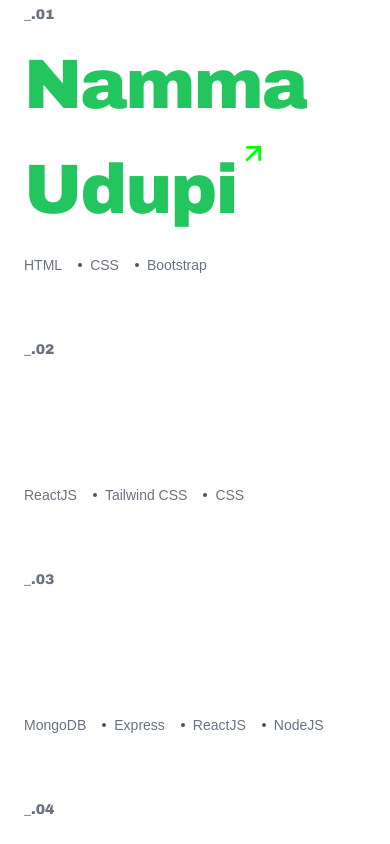
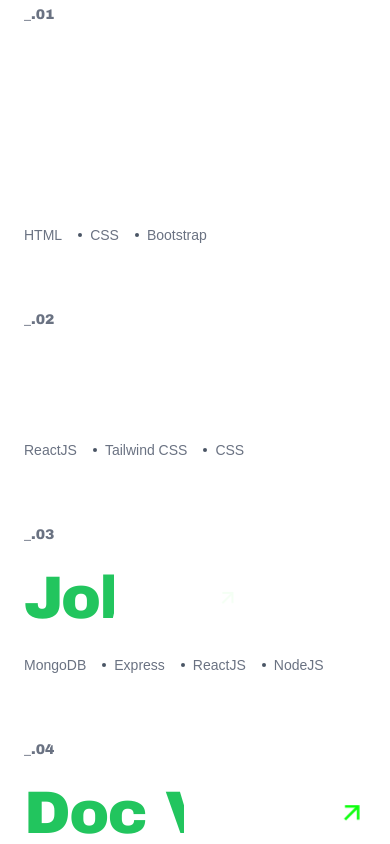
Before and after one commit to adarshk0511/adarsh-portfolio, a Next.js app: page / in a window 390 px wide. Shown: the part 4240-5084 px from the top of the page. Built offline with nearby package versions, Linux system fonts and the light colour scheme; a web font is replaced by a local one.

Commit message:
Project Section mobile view update for more interaction

```diff
--- a/src/app/components/ProjectsSection.jsx
+++ b/src/app/components/ProjectsSection.jsx
@@ -1,9 +1,9 @@
 "use client";
 
-import { useState } from "react";
+import { useState, useEffect } from "react";
 import SectionLabel from "./SectionLabel";
 import { motion, AnimatePresence } from "framer-motion";
-import { Pacifico, Lobster_Two, Archivo_Black } from "next/font/google";
+import { Archivo_Black } from "next/font/google";
 import { ExternalIcon } from "./icons/ExternalIcon";
 
 const archivo_black = Archivo_Black({
@@ -17,88 +17,111 @@ const projects = [
     title: "Namma Udupi",
     tech: ["HTML", "CSS", "Bootstrap"],
     image: "/images/udupi.png",
-    link: "https://adarshk0511.github.io/Namma-Udupi/"
+    link: "https://adarshk0511.github.io/Namma-Udupi/",
   },
   {
     id: 2,
     title: "Testify",
     tech: ["ReactJS", "Tailwind CSS", "CSS"],
     image: "/images/testify.png",
-    link: "https://testify2.vercel.app/"
+    link: "https://testify2.vercel.app/",
   },
   {
     id: 3,
     title: "Jobify",
     tech: ["MongoDB", "Express", "ReactJS", "NodeJS"],
     image: "/images/jobify.png",
-    link: "https://github.com/adarshk0511/mern-jobify-v2-main"
+    link: "https://github.com/adarshk0511/mern-jobify-v2-main",
   },
   {
     id: 4,
     title: "Doc Vault",
     tech: ["HTML", "CSS", "PHP", "SQL"],
     image: "/images/doc.png",
-    link: "https://github.com/adarshk0511?tab=repositories"
+    link: "https://github.com/adarshk0511?tab=repositories",
   },
 ];
 
 export default function ProjectsSection() {
   const [activeIndex, setActiveIndex] = useState(0);
+  const [isMobile, setIsMobile] = useState(false);
+
+  // 📱 Detect screen size
+  useEffect(() => {
+    const check = () => setIsMobile(window.innerWidth < 1024);
+    check();
+    window.addEventListener("resize", check);
+    return () => window.removeEventListener("resize", check);
+  }, []);
+
+  // 🔁 Auto loop for mobile
+  useEffect(() => {
+    if (!isMobile) return;
+
+    const interval = setInterval(() => {
+      setActiveIndex((prev) => (prev + 1) % projects.length);
+    }, 2200); // ⏱️ tweak speed here
+
+    return () => clearInterval(interval);
+  }, [isMobile]);
 
   return (
     <section className="relative py-40 px-6" id="projects">
-
-
       <div className="-ml-22">
         <SectionLabel text="MY PROJECTS" />
       </div>
 
       <div className="max-w-5xl mx-auto flex gap-20">
-
         {/* LEFT SIDE */}
         <div className="flex-1">
-
-
-
           <div className="mt-16 space-y-10">
-
             {projects.map((project, index) => {
-              const isActive = activeIndex === project.id-1;
+              const isActive = activeIndex === index;
 
               return (
                 <div
                   key={project.id}
-                 onMouseEnter={() => setActiveIndex(index)}
+                  onMouseEnter={() => {
+                    if (!isMobile) setActiveIndex(index);
+                  }}
                   className="border-b border-white/10 pb-6 cursor-pointer"
                 >
                   {/* INDEX */}
-                  <p className={`${archivo_black.className} text-gray-500 text-sm mb-2`}>
+                  <p
+                    className={`${archivo_black.className} text-gray-500 text-sm mb-2`}
+                  >
                     _.0{index + 1}
                   </p>
 
                   {/* TITLE */}
-                  <a href={project.link}
-                    className={`${archivo_black.className} relative text-[70px] font-bold tracking-tight
-
-  ${activeIndex === index ? "active-text" : "inactive-text"}`}
+                  <a
+                    href={project.link}
+                    target="_blank"
+                    rel="noopener noreferrer"
+                    className={`${archivo_black.className} relative text-[60px] md:text-[70px] font-bold tracking-tight`}
                     style={{
-    background: "linear-gradient(90deg, #22c55e 50%, rgba(255,255,255,0.3) 50%)",
+                      background:
+                        "linear-gradient(90deg, #22c55e 50%, rgba(255,255,255,0.3) 50%)",
                       backgroundSize: "200% 100%",
-    backgroundPosition:
-      activeIndex === index ? "0% 0" : "100% 0",
+                      backgroundPosition: isActive ? "0% 0" : "100% 0",
                       WebkitBackgroundClip: "text",
                       WebkitTextFillColor: "transparent",
-    transition: "background-position 0.5s ease"
+                      transition:
+                        "background-position 0.6s cubic-bezier(0.4,0,0.2,1)",
                     }}
                   >
                     {project.title}
-                      <span href={project.link}
+
+                    {/* ICON */}
+                    <span
                       className={`
-      absolute  -translate-y-1/2
-      transition-all duration-300 ease-out hover:scale-80
-      ${activeIndex === index
-        ? "opacity-100 translate-x-0 translate-y-0 scale-100"
-        : "opacity-0 translate-x-[-10px] translate-y-[10px] scale-75"}
+                        absolute top-1/2 right-[-40px] -translate-y-1/2
+                        transition-all duration-300 ease-out
+                        ${
+                          isActive
+                            ? "opacity-100 translate-x-0 scale-100"
+                            : "opacity-0 translate-x-[-10px] scale-75"
+                        }
                       `}
                     >
                       <ExternalIcon />
@@ -109,29 +132,25 @@ export default function ProjectsSection() {
                   <div className="flex gap-4 mt-3 text-gray-500 text-sm">
                     {project.tech.map((t, i) => (
                       <span key={i} className="flex items-center gap-2">
-                        {i !== 0 && <span className="w-1 h-1 bg-gray-600 rounded-full" />}
+                        {i !== 0 && (
+                          <span className="w-1 h-1 bg-gray-600 rounded-full" />
+                        )}
                         {t}
                       </span>
                     ))}
                   </div>
-
-                   {/* ICON */}
-
                 </div>
               );
             })}
-
           </div>
         </div>
 
-        {/* RIGHT SIDE IMAGE */}
+        {/* RIGHT SIDE IMAGE (UNCHANGED) */}
         <div className="w-[420px] relative hidden lg:block">
-
           <AnimatePresence mode="wait">
             {projects.map((project, index) => {
               if (index !== activeIndex) return null;
 
-      // 🎯 Dynamic vertical position
               const topOffset = -80 + index * 110;
 
               return (
@@ -139,11 +158,7 @@ export default function ProjectsSection() {
                   key={project.id}
                   src={project.image}
                   initial={{ opacity: 0, scale: 0.95, y: 40 }}
-          animate={{
-            opacity: 1,
-            scale: 1,
-            y: 0,
-          }}
+                  animate={{ opacity: 1, scale: 1, y: 0 }}
                   exit={{ opacity: 0, scale: 0.95, y: -20 }}
                   transition={{ duration: 0.5 }}
                   style={{
@@ -156,11 +171,8 @@ export default function ProjectsSection() {
               );
             })}
           </AnimatePresence>
-
         </div>
-
       </div>
-
     </section>
   );
 }
```
Lines whose indentation alone changed are shown as unchanged.
